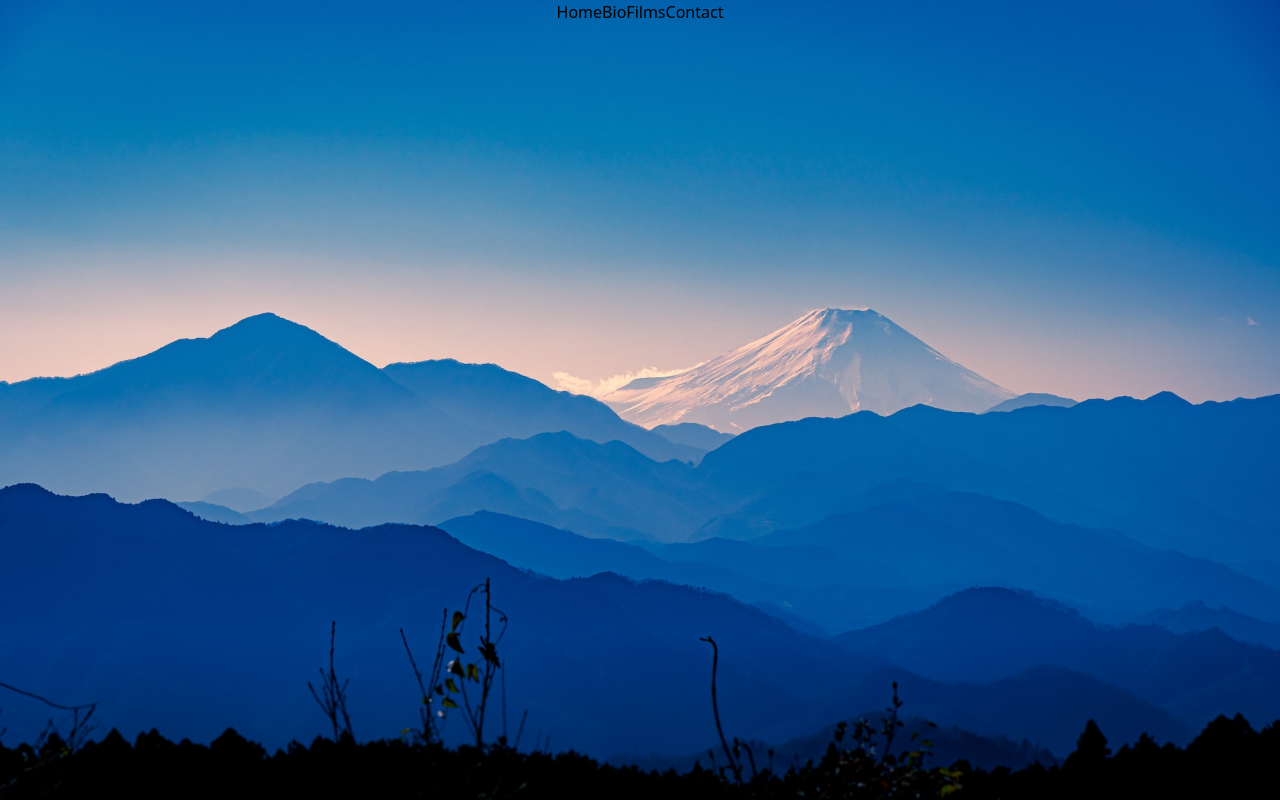
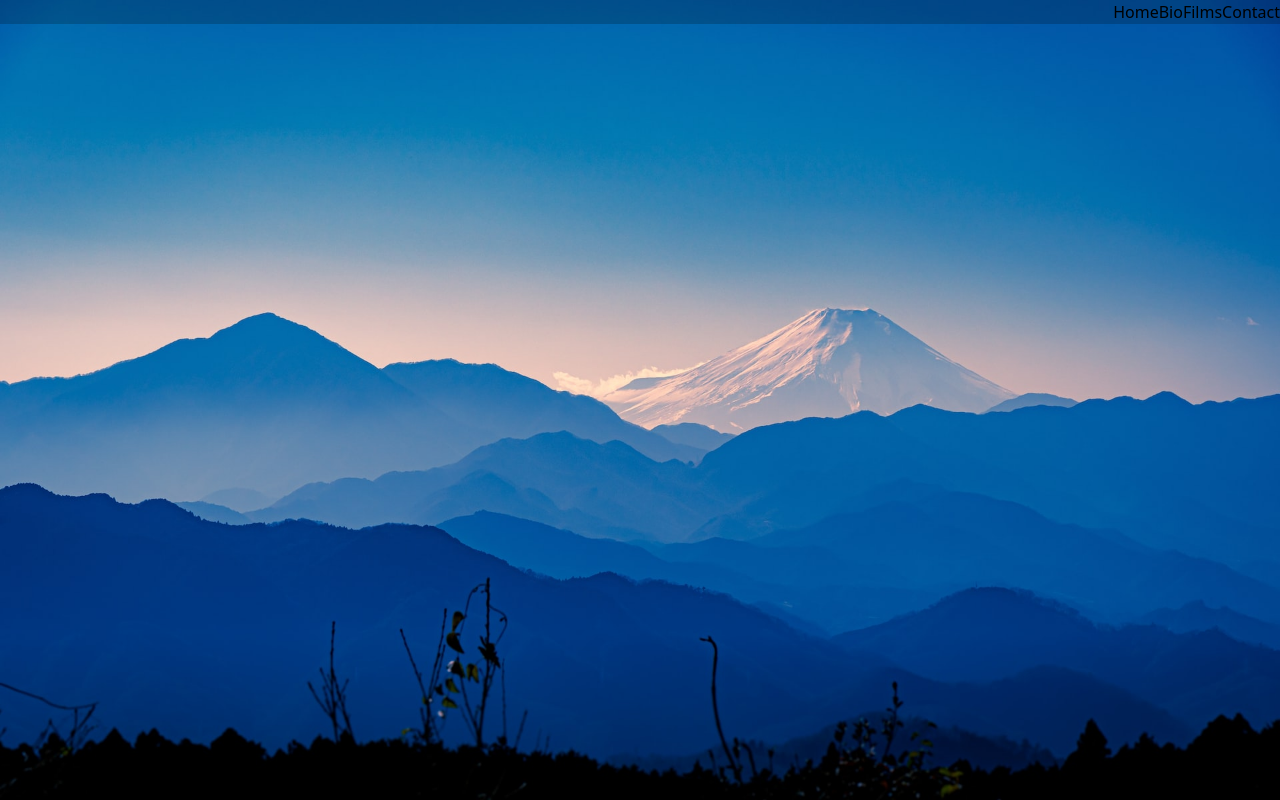
Before and after one commit to solidquartz/aow-films, a Next.js app: page / in a window 1280 px wide. Built offline with nearby package versions, Linux system fonts and the light colour scheme.

Commit message:
Some header styling, added react social icons

```diff
--- a/components/Header.tsx
+++ b/components/Header.tsx
@@ -5,7 +5,7 @@ import React from 'react'
 
  function Header({}: Props) {
    return (
-     <div>
+     <div className="bg-black/20 w-screen flex justify-end">
        <Link href="/">Home</Link>
        <Link href="/Bio">Bio</Link>
        <Link href="/Films">Films</Link>
--- a/package.json
+++ b/package.json
@@ -16,6 +16,7 @@
     "next": "13.0.1",
     "react": "18.2.0",
     "react-dom": "18.2.0",
+    "react-social-icons": "^5.15.0",
     "typescript": "4.8.4"
   },
   "devDependencies": {
--- a/pages/index.tsx
+++ b/pages/index.tsx
@@ -13,8 +13,6 @@ const Home: NextPage = () => {
       <div>
         <Header />
       </div>
-
-
     </div>
   );
 };
```
Also changed, not shown: 1 other file (tests, documents, lock files or other folders).
